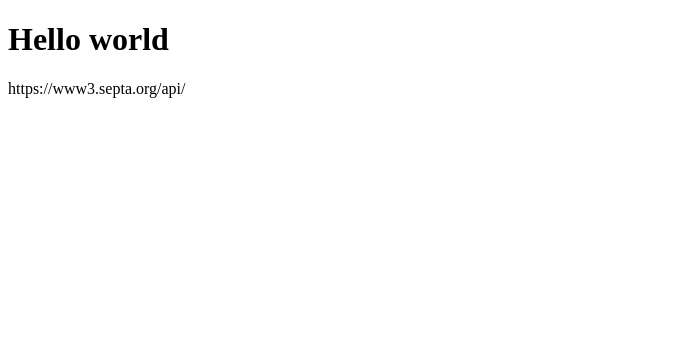
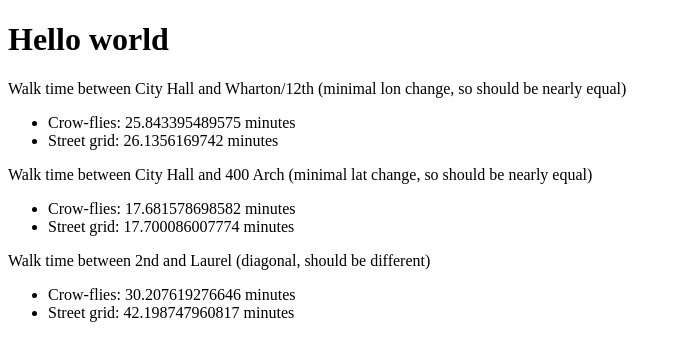
Before and after one commit to clockspot/septa-browser, a PHP site: page /docroot/index.php in a window 1280 px wide. Shown: the top 361 px of the page, without its empty margins (0-681 px from the left). Run offline with PHP 8.4, Linux system fonts and the light colour scheme.

Commit message:
Walk time code and test

```diff
--- a/SEPTA.class.php
+++ b/SEPTA.class.php
@@ -4,5 +4,48 @@ class SEPTA {
 
   public function __construct($session=false) {}
 
+  public function walkTime($lat1,$lon1,$lat2=ORIGIN_LAT,$lon2=ORIGIN_LON,$method='streetgrid') {
+    //This roughly determines walking time between two coordinates.
+    //Uses AI result for "php calculate distance between two coordinates"
+
+    //Convert from degrees to radians
+    $lat1 = deg2rad($lat1);
+    $lon1 = deg2rad($lon1);
+    $lat2 = deg2rad($lat2);
+    $lon2 = deg2rad($lon2);
+
+    $dlon = $lon2 - $lon1;
+    $dlat = $lat2 - $lat1;
+
+    $earthRadius = 6371 * 0.621371; //kilometers to miles
+
+    $distance = 0;
+
+    //Crow-flies distance
+    if($method=='crowflies') {
+      // Haversine formula
+      $a = sin($dlat / 2) * sin($dlat / 2) + cos($lat1) * cos($lat2) * sin($dlon / 2) * sin($dlon / 2);
+      $c = 2 * asin(min(1, sqrt($a)));
+      $distance = $earthRadius * $c;
+    }
+
+    //Street grid distance (horiz + vert)
+    //Assumes perfectly NESW grid - TODO if at an angle (eg in Philly), do we need to take an avg between this and crow-flies? Or just do crow-flies unless overridden by user input
+    if($method=='streetgrid') {
+      //Distance between lat deg is always ~69 miles; dist between lon deg varies with lat.
+      //Measure latitude distance with no longitude change
+      $alat = sin($dlat / 2) * sin($dlat / 2) + cos($lat1) * cos($lat2) * sin(0 / 2) * sin(0 / 2);
+      $clat = 2 * asin(min(1, sqrt($alat)));
+      $distancelat = $earthRadius * $clat;
+      $alon = sin(0 / 2) * sin(0 / 2) + cos($lat1) * cos($lat2) * sin($dlon / 2) * sin($dlon / 2);
+      $clon = 2 * asin(min(1, sqrt($alon)));
+      $distancelon = $earthRadius * $clon;
+      $distance = $distancelat+$distancelon;
+    }
+
+    return $distance*20; //convert to minutes, at 3mph
+
+  }
+
 }
 ?>
--- a/docroot/index.php
+++ b/docroot/index.php
@@ -1,12 +1,28 @@
 <?php
 $projroot = '../';
 require $projroot.'settings.php';
+require $projroot.'SEPTA.class.php';
+$septa = new SEPTA();
 ?><!DOCTYPE html>
 <html>
 <head>
 </head>
 <body>
   <h1>Hello world</h1>
-  <p><?php echo htmlentities(SEPTA_API_BASE_URL); ?></p>
+  <p>Walk time between City Hall and Wharton/12th (minimal lon change, so should be nearly equal)</p>
+  <ul>
+    <li>Crow-flies: <?php echo $septa->walkTime(ORIGIN_LAT,ORIGIN_LON,39.933626,-75.163811,'crowflies'); ?> minutes</li>
+    <li>Street grid: <?php echo $septa->walkTime(ORIGIN_LAT,ORIGIN_LON,39.933626,-75.163811,'streetgrid'); ?> minutes</li>
+  </ul>
+  <p>Walk time between City Hall and 400 Arch (minimal lat change, so should be nearly equal)</p>
+  <ul>
+    <li>Crow-flies: <?php echo $septa->walkTime(ORIGIN_LAT,ORIGIN_LON,39.952340,-75.146842,'crowflies'); ?> minutes</li>
+    <li>Street grid: <?php echo $septa->walkTime(ORIGIN_LAT,ORIGIN_LON,39.952340,-75.146842,'streetgrid'); ?> minutes</li>
+  </ul>
+  <p>Walk time between 2nd and Laurel (diagonal, should be different)</p>
+  <ul>
+    <li>Crow-flies: <?php echo $septa->walkTime(ORIGIN_LAT,ORIGIN_LON,39.965188,-75.140473,'crowflies'); ?> minutes</li>
+    <li>Street grid: <?php echo $septa->walkTime(ORIGIN_LAT,ORIGIN_LON,39.965188,-75.140473,'streetgrid'); ?> minutes</li>
+  </ul>
 </body>
 </html>
--- a/settings-sample.php
+++ b/settings-sample.php
@@ -10,4 +10,9 @@ define('SEPTA_API_V2_BASE_URL','https://www3.septa.org/api/v2/');
 define('SEPTA_API_FLAT_BASE_URL','https://flat-api.septa.org/');
 
 define('SEPTA_API_USER_AGENT','[your email or similar]');
+
+//Default origin to calculate walk times from. Can be overridden by originlat / originlon URL query parameters
+//Very center of City Hall, Philadelphia
+define('ORIGIN_LAT', isset($_REQUEST['originlat'])? $_REQUEST['originlat']:  39.9523266);
+define('ORIGIN_LON', isset($_REQUEST['originlon'])? $_REQUEST['originlon']: -75.1635336);
 ?>
```
